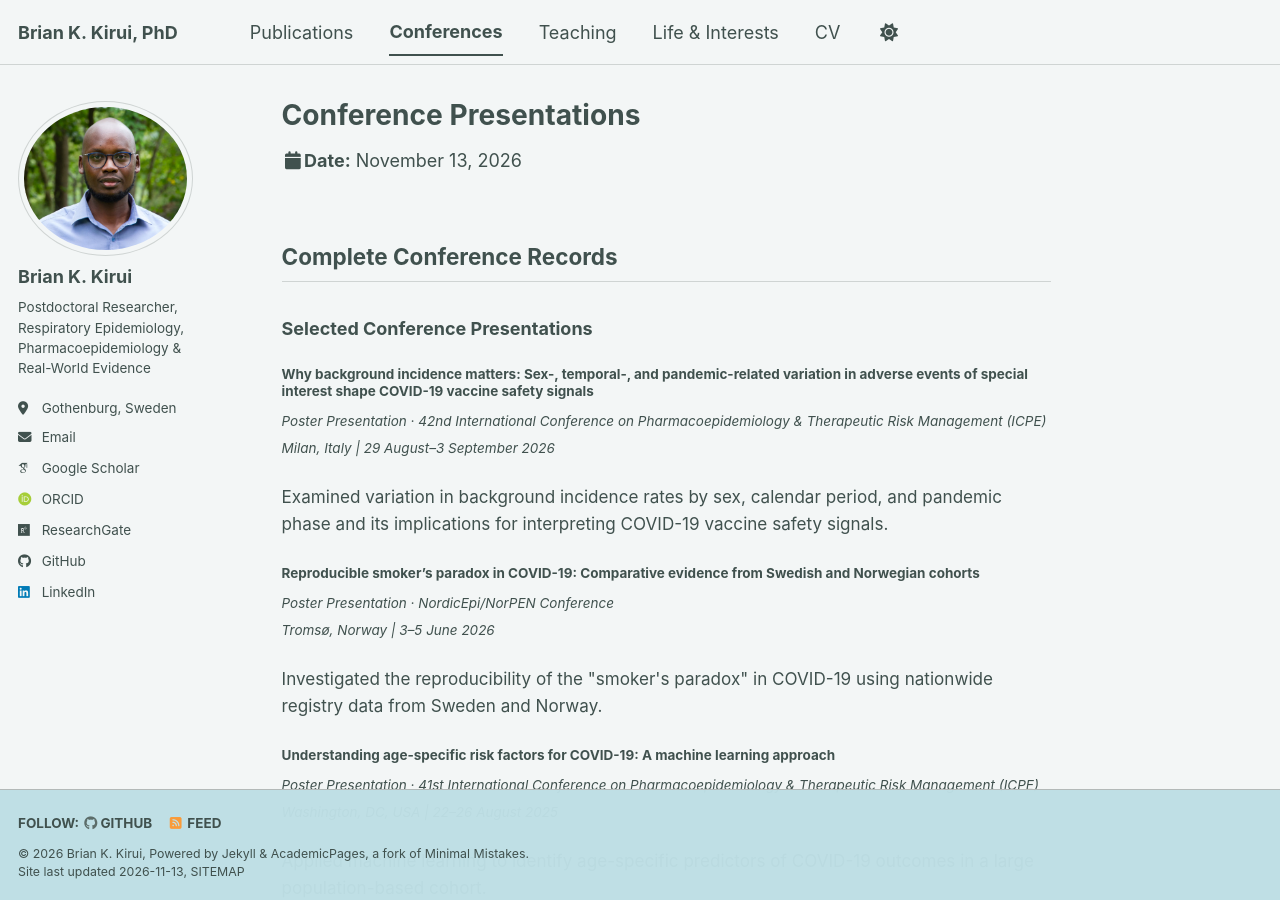
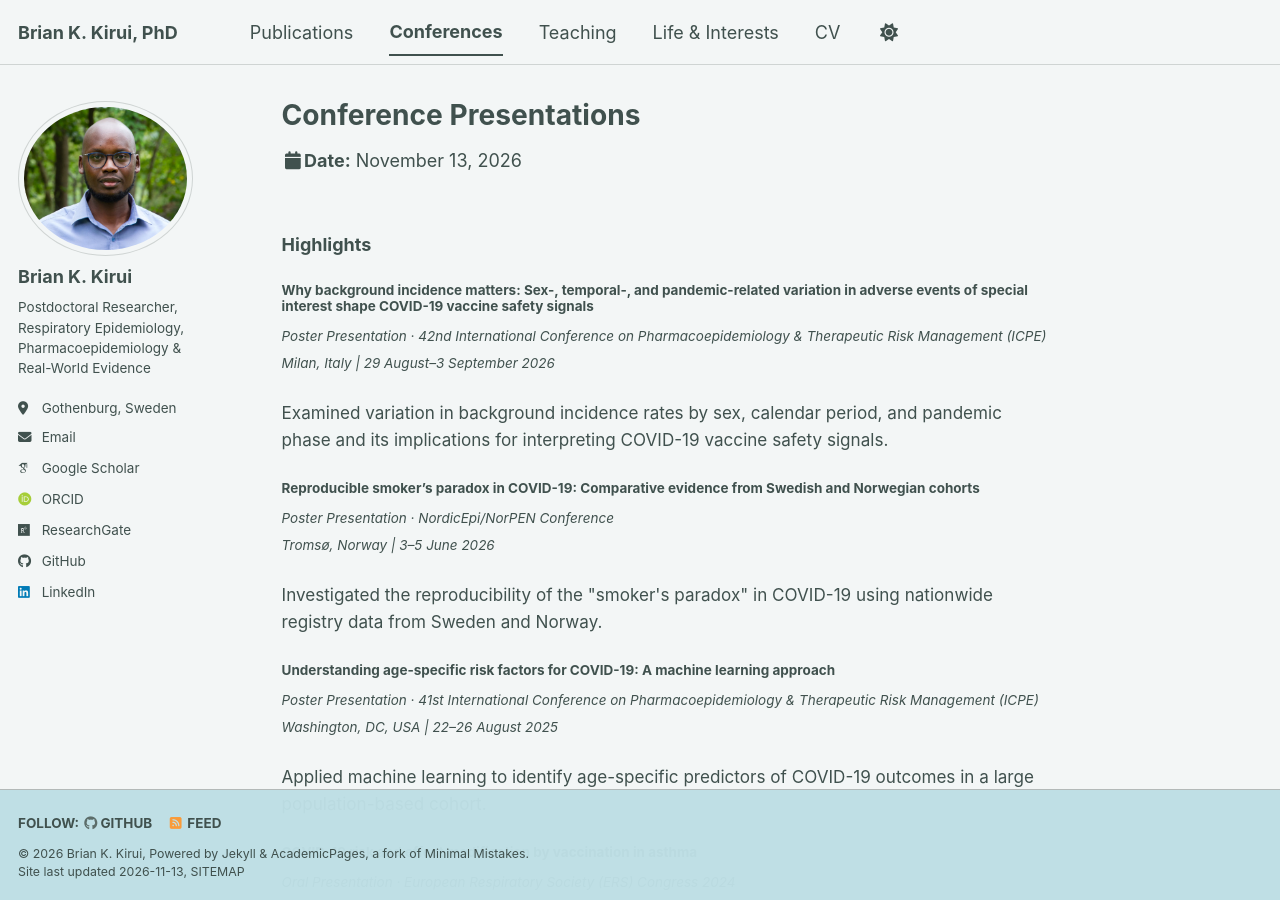
Before and after one commit to BrianKibiwott/briankibiwott.github.io, a Jekyll site: the page built from _talks/talks.md, in a window 1280 px wide and 900 px high. Built offline with Jekyll 4.4.1, drawn with Linux system fonts in a browser that asks for light colours; some web fonts are replaced; a script bundle is joined from its source files by our own code; library files that are not in the unit come from our copies; some of the changed text lies outside the part shown.

Commit message:
Rename selected conference presentations to Highlights

```diff
--- a/_talks/talks.md
+++ b/_talks/talks.md
@@ -5,9 +5,7 @@ type: "Talk"
 permalink: /talks/
 author_profile: true
 ---
-## Complete Conference Records
-
-### Selected Conference Presentations
+### Highlights
 
 #### Why background incidence matters: Sex-, temporal-, and pandemic-related variation in adverse events of special interest shape COVID-19 vaccine safety signals
 
@@ -116,7 +116,7 @@ The following records include oral presentations, poster presentations, and conf
 - Santosa A, Oras J, Li H, Nwaru C, **Kirui BK**, Nyberg F. Survival of critically ill COVID-19 patients in Sweden during the first two-and-a-half years of the pandemic. **Poster presentation** at the 40th International Conference on Pharmacoepidemiology & Therapeutic Risk Management (ICPE). Berlin, Germany, 24–28 August 2024.
 - Hossein M, **Kirui BK**, Nyberg F, Wettermark B. Inhaled corticosteroid use associated with severity of COVID-19 diagnosis among patients with asthma: A cohort study. **Poster presentation** at the 40th International Conference on Pharmacoepidemiology & Therapeutic Risk Management (ICPE). Berlin, Germany, 24–28 August 2024.
 
-### 2023
+#### 2023
 
 - **Kirui BK**, Li H, Nyberg F, Vanfleteren LEGW. The role of smoking status as a risk factor in COVID-19 infection and severity in a Swedish population-based cohort. **Poster presentation** at the Swedish Lung Congress 2023. Gothenburg, Sweden, 18–20 April 2023.
 - Einarsdottir MJ, **Kirui BK**, Li H, Johannsson G, Nyberg F, Ragnarsson O. Impact of chronic oral glucocorticoid treatment on mortality in patients with COVID-19. **Oral presentation** at Endokrindagarna 2023. Gävle, Sweden, 31 May–2 June 2023. **Best Oral Presentation Award.**
@@ -124,7 +124,7 @@ The following records include oral presentations, poster presentations, and conf
 - **Kirui BK**, Li H, Andelid K, Nyberg F, Vanfleteren LEGW. Smoking status and COVID-19-related risk in four Swedish non-communicable disease registries: A non-intuitive association? **Oral presentation** at the Swedish Register-Based Research Summit 2023. Stockholm, Sweden, 14 November 2023.
 - Li H, Xu Y, **Kirui BK**, Santosa A, Nyberg F. Ursodeoxycholic acid (UDCA) may be a new protective factor for COVID-19 mortality outcomes. **Poster presentation** at the 39th International Conference on Pharmacoepidemiology & Therapeutic Risk Management (ICPE). Halifax, Nova Scotia, Canada, 23–27 August 2023.
 
-### 2022
+#### 2022
 
 - Xu Y, Li H, **Kirui B**, Santosa A, Gisslén M, Leach S, Wettermark B, Vanfleteren L, Nyberg F. Effectiveness of COVID-19 vaccines over 13 months covering the emergence of the Omicron variant in the Swedish population. **Poster presentation** at the State of the Art COVID-19 Conference 2022. Virtual conference.
 - Labor M, Nyberg F, **Kirui B**, Vanfleteren L. Impact of treatment with inhaled corticosteroids on COVID-19 risk and outcome. **Abstract presentation** at the European Respiratory Society International Congress. Barcelona, Spain, 2022.
@@ -132,7 +132,7 @@ The following records include oral presentations, poster presentations, and conf
 - **Kirui B**, Santosa A, Vanfleteren L, Franzén S, Stridsman C, Nyberg F. Characteristics and risk factors for COVID-19 outcomes in a Swedish population-based cohort of COPD patients from the SCIFI-PEARL project. **Abstract presentation** at NordicEPI. Reykjavik, Iceland, 2022.
 - Santosa A, Oras J, Li H, **Kirui B**, Nyberg F. Clinical characteristics and outcomes of critically ill patients with COVID-19 in Sweden. **Abstract presentation** at NordicEPI. Reykjavik, Iceland, 2022.
 
-### 2021
+#### 2021
 
 - Nyberg F, Lindh M, Vanfleteren L, Hammar N, Wettermark B, Sundström J, Santosa A, **Kirui B**, Gisslén M. Potential side effects of COVID-19 vaccines – a population-based registry study within the SCIFI-PEARL project. **Poster presentation** at the State of the Art COVID-19 Conference. Virtual conference, 2021.
 - **Kirui B**, Santosa A, Franzén S, Vanfleteren L, Stridsman C, Nyberg F. Characterization of COVID-19 patients with asthma in Sweden – a population-based register study within the SCIFI-PEARL project. **Poster presentation** at the State of the Art COVID-19 Conference. Virtual conference, 2021.
```
Also changed, not shown: other parts of _talks/talks.md (+5 -3 lines).
